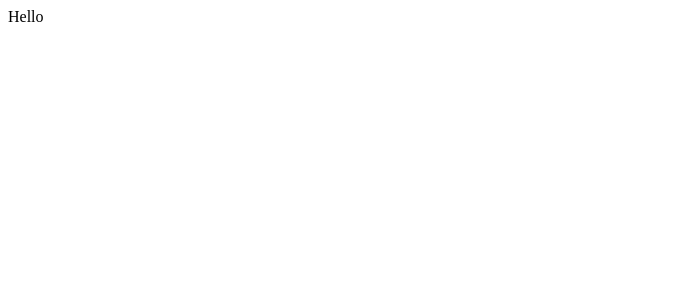
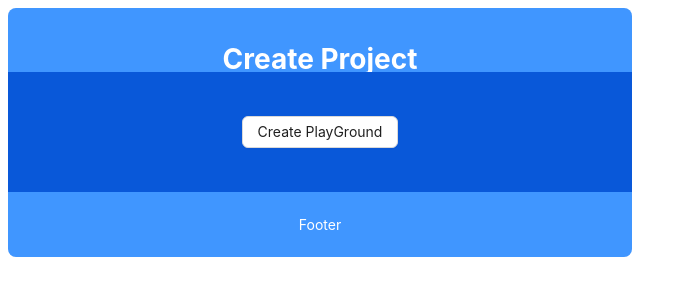
Before and after one commit to himanshuramteke/Project-IDX-Clone, a React (Vite) app in the folder frontend/: page / in a window 1280 px wide. Shown: the top 300 px of the page, without its empty margins (0-687 px from the left). Built offline with nearby package versions, Linux system fonts and the light colour scheme; no server answers.

Commit message:
Added layout with button to make project

```diff
--- a/frontend/src/App.jsx
+++ b/frontend/src/App.jsx
@@ -1,11 +1,13 @@
+import { Route, Routes } from 'react-router-dom';
 import './App.css';
+import { CreateProject } from './pages/CreateProject';
 
 function App() {
 
   return (
-    <>
-     Hello
-    </>
+    <Routes>
+      <Route path="/" element={<CreateProject />} />
+    </Routes>
   )
 }
 
--- /dev/null
+++ b/frontend/src/apis/projects.js
@@ -0,0 +1,12 @@
+import axios from "../config/axiosConfig";
+
+export const createProjectApi = async () => {
+    try {
+        const response = await axios.post('/api/v1/projects');
+        console.log(response.data);
+        return response.data
+    } catch (error) {
+        console.log(error);
+        throw error;
+    }
+}
--- /dev/null
+++ b/frontend/src/hooks/apis/mutations/useCreateProject.js
@@ -0,0 +1,21 @@
+import { useMutation } from "@tanstack/react-query";
+import { createProjectApi } from "../../../apis/projects";
+
+export const useCreateProject = () => {
+    const { mutateAsync, isPending, isSuccess, error } = useMutation({
+        mutationFn: createProjectApi,
+        onSuccess: (data) => {
+            console.log("Project created successfully", data);
+        },
+        onError: () => {
+            console.log("Error creating project");
+        }
+    });
+
+    return {
+        createProjectMutation: mutateAsync,
+        isPending,
+        isSuccess,
+        error
+    }
+}
--- a/frontend/src/main.jsx
+++ b/frontend/src/main.jsx
@@ -2,9 +2,12 @@ import { createRoot } from 'react-dom/client'
 import './index.css'
 import App from './App.jsx'
 import { QueryClient, QueryClientProvider } from '@tanstack/react-query'
+import { BrowserRouter } from 'react-router-dom';
 const queryClient = new QueryClient();
 createRoot(document.getElementById('root')).render(
+  <BrowserRouter>
   <QueryClientProvider client={queryClient}>
     <App />
   </QueryClientProvider>
+  </BrowserRouter>
 )
--- /dev/null
+++ b/frontend/src/pages/CreateProject.jsx
@@ -0,0 +1,66 @@
+import { useCreateProject } from "../hooks/apis/mutations/useCreateProject";
+import { Button, Layout } from "antd";
+
+const layoutStyle = {
+    borderRadius: 8,
+    overflow: 'hidden',
+    width: 'calc(50% - 8px)',
+    maxWidth: 'calc(50% - 8px)',
+  };
+const headerStyle = {
+    textAlign: 'center',
+    color: '#fff',
+    height: 64,
+    paddingInline: 48,
+    lineHeight: '64px',
+    backgroundColor: '#4096ff',
+}
+const contentStyle = {
+    textAlign: 'center',
+    minHeight: 120,
+    lineHeight: '120px',
+    color: '#fff',
+    backgroundColor: '#0958d9',
+  };
+
+
+  const footerStyle = {
+    textAlign: 'center',
+    color: '#fff',
+    backgroundColor: '#4096ff',
+  };
+
+export const CreateProject = () => {
+
+    const { Header, Footer, Content } = Layout;
+
+    const { createProjectMutation } = useCreateProject();
+
+    async function handleCreateProject() {
+        console.log("Going to trigger the api");
+        try {
+            await createProjectMutation();
+            console.log("Now we should redirect to the editor");
+        } catch (error) {
+            console.log("Error creating project", error);
+        }
+    }
+
+    return (
+        <Layout style={layoutStyle}>
+            <Header style={headerStyle}>
+                <h1>Create Project</h1>
+            </Header>
+            <Content style={contentStyle}>
+              <Button
+               onClick={handleCreateProject}
+              >
+              Create PlayGround
+              </Button>
+            </Content>
+            <Footer style={footerStyle}>
+               Footer
+            </Footer>
+        </Layout>
+    )
+}
```
